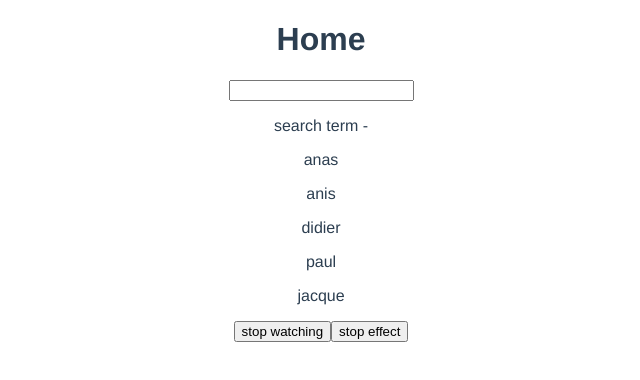
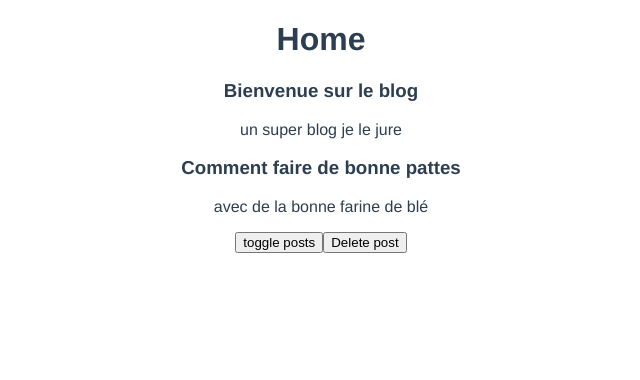
Before and after one commit to anasZabili/vue_udemy_tnn_71_blog, a Vue app: page / in a window 1280 px wide. Shown: the top 380 px of the page, without its empty margins (319-959 px from the left). Built offline with nearby package versions, Linux system fonts and the light colour scheme.

Commit message:
lesson 78 (lifeCycle hooks with compostion api)

```diff
--- /dev/null
+++ b/src/components/PostList.vue
@@ -0,0 +1,33 @@
+<template>
+  <div class="post-list">
+    <div v-for="post in posts" :key="post.id">
+      <SinglePost :post="post" />
+    </div>
+  </div>
+</template>
+
+<script>
+import { onMounted, onUnmounted, onUpdated } from "vue";
+import SinglePost from "./SinglePost";
+export default {
+  props: ["posts"],
+  components: {
+    SinglePost,
+  },
+  setup(props) {
+    console.log(props.posts);
+    onMounted(() => {
+      console.log("components mounted");
+    });
+    onUnmounted(() => {
+      console.log("components unmounted");
+    });
+    onUpdated(() => {
+      console.log("component update");
+    });
+  },
+};
+</script>
+
+<style>
+</style>
--- /dev/null
+++ b/src/components/SinglePost.vue
@@ -0,0 +1,22 @@
+<template>
+  <div class="post">
+    <h3>{{ post.title }}</h3>
+    <p>{{ snippet }}</p>
+  </div>
+</template>
+
+<script>
+import { computed } from "vue";
+export default {
+  props: ["post"],
+  setup(props) {
+    const snippet = computed(() => {
+      return props.post.body.substring(0, 100);
+    });
+    return { snippet };
+  },
+};
+</script>
+
+<style>
+</style>
--- a/src/views/Home.vue
+++ b/src/views/Home.vue
@@ -1,50 +1,42 @@
 <template>
   <div class="home">
     <h1>Home</h1>
-    <input type="text" v-model="search" />
-    <p>search term - {{ search }}</p>
-    <div v-for="name in matchingNames" :key="name">
-      <p>{{ name }}</p>
-    </div>
-    <button @click="handleStopWatching">stop watching</button>
-    <button @click="handleStopEffect">stop effect</button>
+    <PostList v-if="showPosts" :posts="posts" />
+    <button @click="handleShowPost">toggle posts</button>
+    <button @click="posts.pop()">Delete post</button>
   </div>
 </template>
 
 <script>
 import { ref, reactive, computed, watch, watchEffect } from "vue";
-
+import PostList from "../components/PostList";
 export default {
   name: "Home",
+  components: {
+    PostList,
+  },
   setup() {
-    // computed declare un valeur calculer avec l'api composition
-    const names = ref(["anas", "anis", "didier", "paul", "jacque"]);
-    const search = ref("");
-    const stopWatch = watch(search, () => {
-      console.log("watch funciton run");
-    });
+    const posts = ref([
+      {
+        title: "Bienvenue sur le blog",
+        body: "un super blog je le jure",
+        id: 1,
+      },
+      {
+        title: "Comment faire de bonne pattes",
+        body: "avec de la bonne farine de blé",
+        id: 2,
+      },
+    ]);
+    const showPosts = ref(true);
 
-    const stopEffect = watchEffect(() => {
-      console.log("watchEffect funciton run", search.value);
-    });
-
-    const matchingNames = computed(() => {
-      return names.value.filter((name) => name.includes(search.value));
-    });
-
-    const handleStopWatching = () => {
-      stopWatch();
+    const handleShowPost = () => {
+      showPosts.value = !showPosts.value;
     };
-    const handleStopEffect = () => {
-      stopEffect();
-    };
-
     return {
-      names,
-      search,
-      matchingNames,
-      handleStopEffect,
-      handleStopWatching,
+      posts,
+      showPosts,
+      handleShowPost,
     };
   },
 };
```
